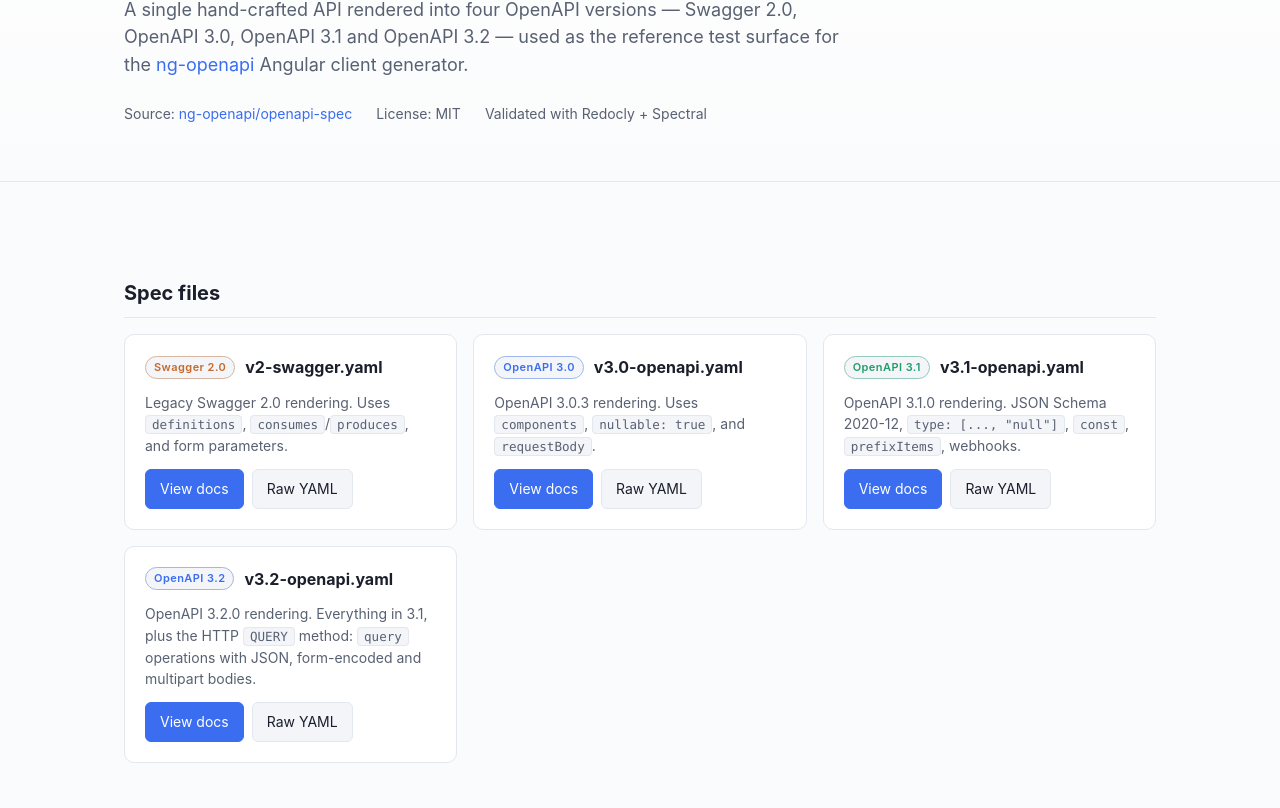
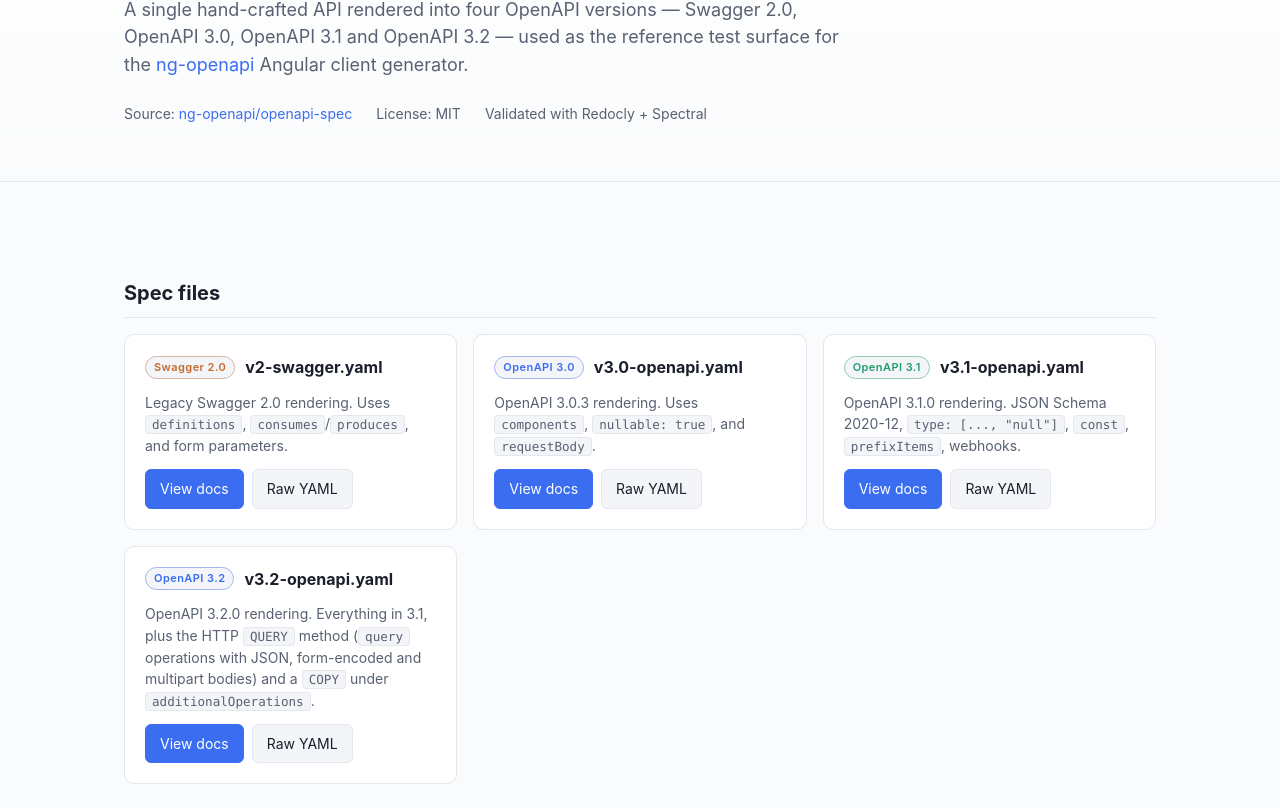
Before and after one commit to ng-openapi/openapi-spec, a plain HTML site: page index.html in a window 1280 px wide. Shown: the part 166-974 px from the top of the page. Drawn offline with Linux system fonts and the light colour scheme.

Commit message:
feat: add a COPY operation under additionalOperations
OpenAPI 3.2 lets a path item declare methods it has no field for under
`additionalOperations`. The reference API gets one, copyTask
(COPY /tasks/{taskId}, JSON body TaskCopy), rendered into the 3.2 target
only: earlier versions cannot express it. REFERENCE.yaml records that as
the additional_operations rendering rule.

Used by ng-openapi/ng-openapi#136.

```diff
--- a/index.html
+++ b/index.html
@@ -240,7 +240,7 @@
 
         <article class="card">
           <h3><span class="badge v32">OpenAPI 3.2</span> v3.2-openapi.yaml</h3>
-          <p>OpenAPI 3.2.0 rendering. Everything in 3.1, plus the HTTP <code>QUERY</code> method: <code>query</code> operations with JSON, form-encoded and multipart bodies.</p>
+          <p>OpenAPI 3.2.0 rendering. Everything in 3.1, plus the HTTP <code>QUERY</code> method (<code>query</code> operations with JSON, form-encoded and multipart bodies) and a <code>COPY</code> under <code>additionalOperations</code>.</p>
           <div class="card-actions">
             <button class="btn primary" data-spec="specs/v3.2-openapi.yaml" data-label="OpenAPI 3.2">View docs</button>
             <a class="btn" href="specs/v3.2-openapi.yaml">Raw YAML</a>
```
Also changed, not shown: 2 other files.
